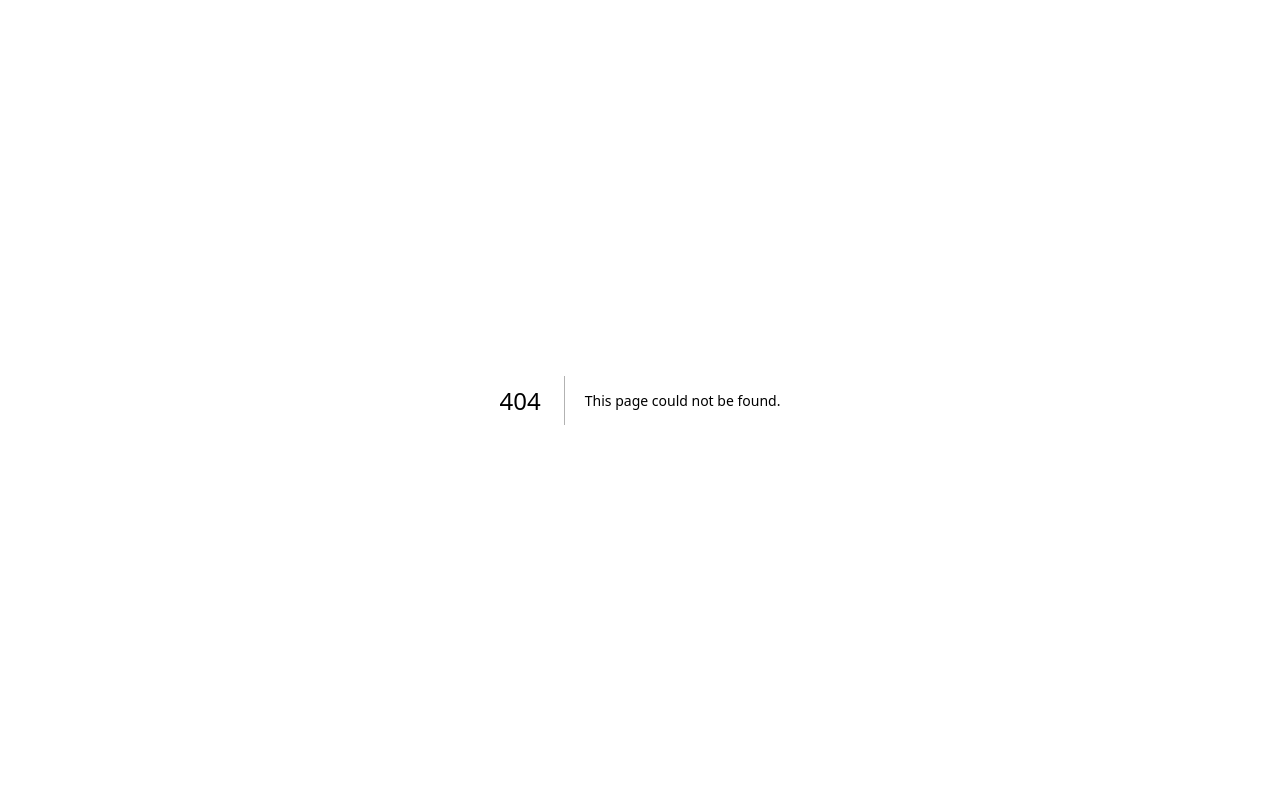
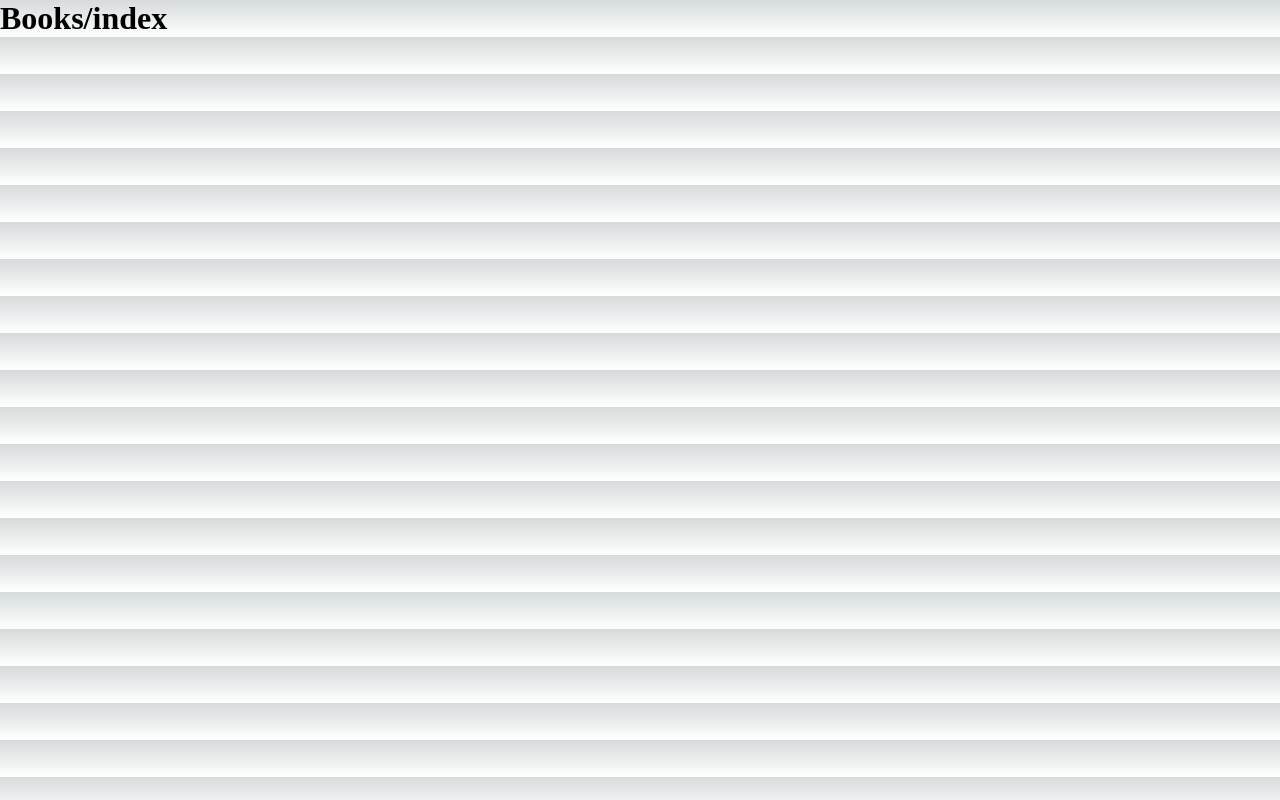
Before and after one commit to teamDev-am/bookers, a Next.js app in the folder front/: page /books in a window 1280 px wide. Before the commit this address had no page. Built offline with nearby package versions, Linux system fonts and the light colour scheme.

Commit message:
[add]booksのindexページを追加

```diff
--- /dev/null
+++ b/front/src/pages/books/index.tsx
@@ -0,0 +1,9 @@
+export default function Index() {
+  return (
+    <>
+      <div>
+        <h1>Books/index</h1>
+      </div>
+    </>
+  )
+}
```
Also changed, not shown: 1 other file (tests, documents, lock files or other folders).
